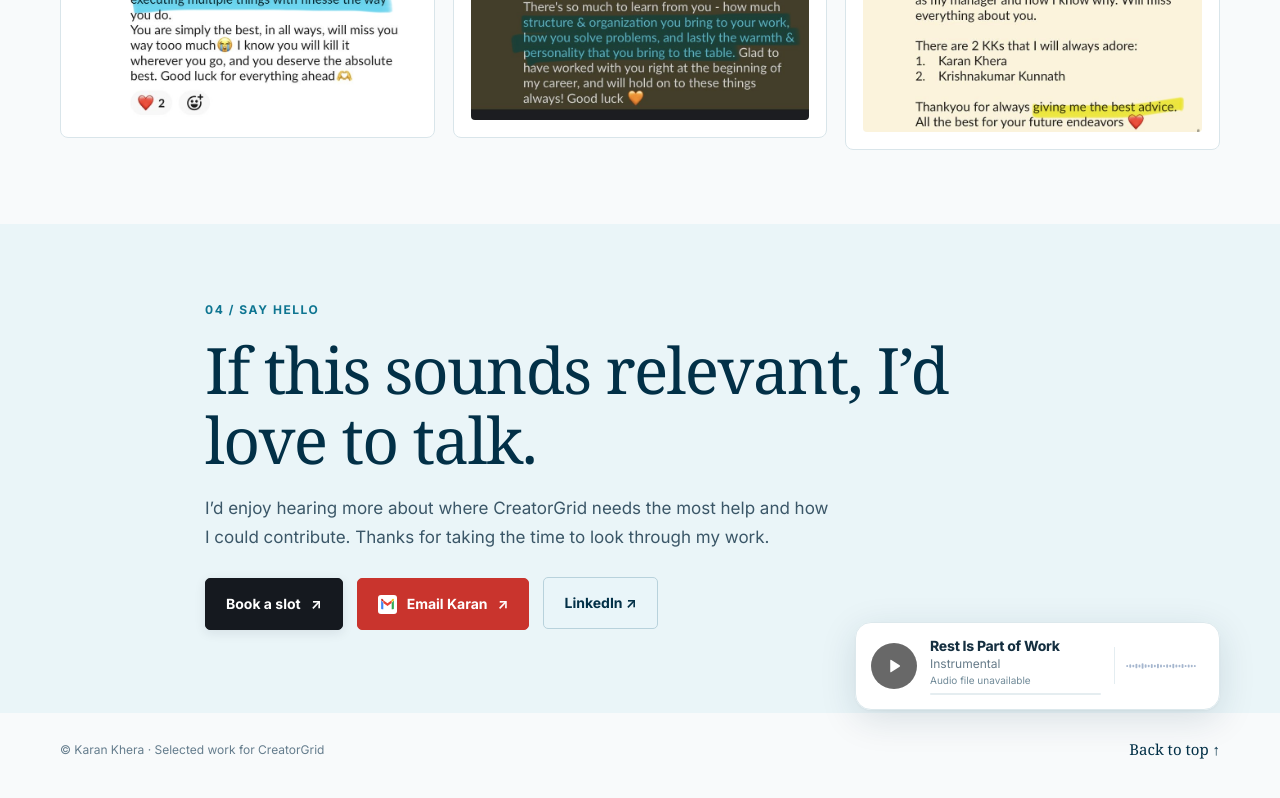
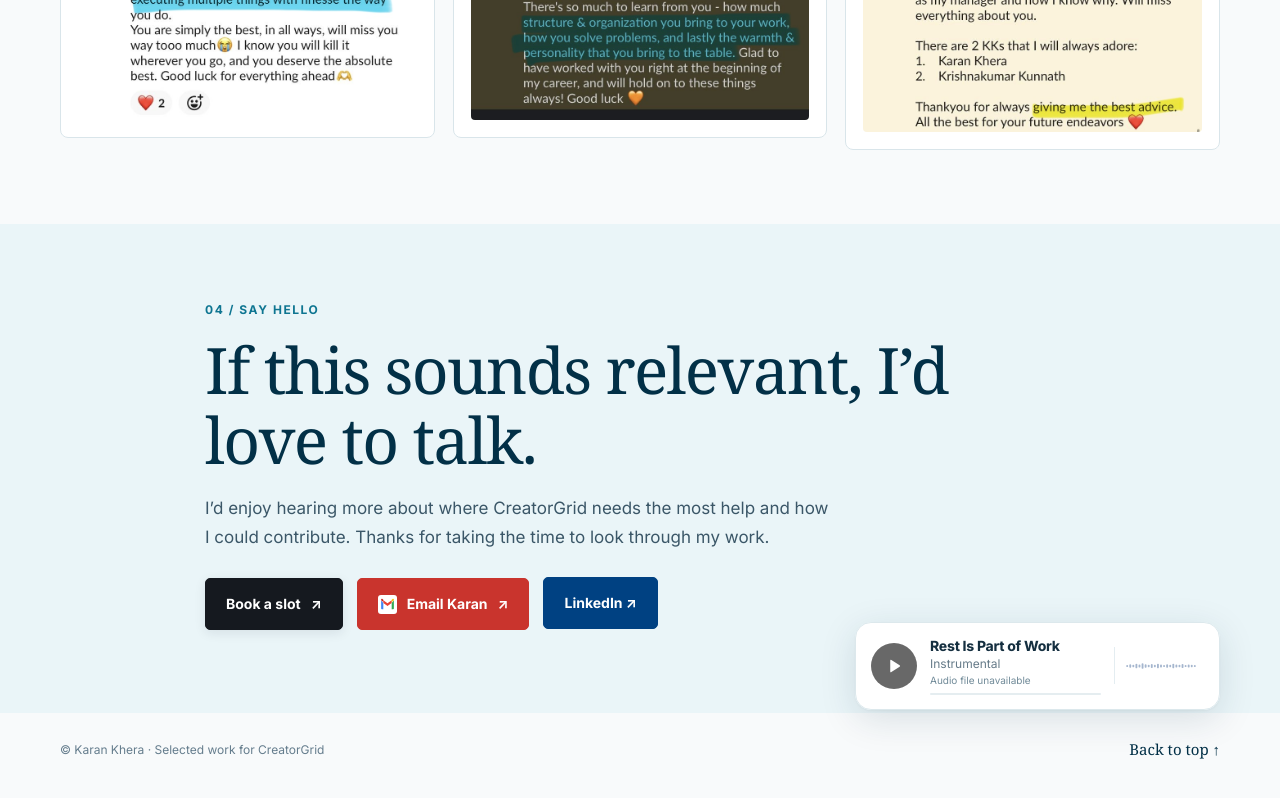
Before and after one commit to karan-khera/hire-me-creatorgrid, a plain HTML site: page index.html in a window 1280 px wide. In both pictures the pointer is over the link "LinkedIn ↗". Shown: the part 4663-5461 px from the top of the page. Drawn offline with Linux system fonts and the light colour scheme.

Commit message:
Style LinkedIn contact CTA in brand blue

```diff
--- a/site-design.css
+++ b/site-design.css
@@ -218,3 +218,15 @@ html.embedded-page .music-dock {display:none!important}
 @media(prefers-reduced-motion:reduce){
   .music-play,.music-progress span {transition:none}
 }
+/* LinkedIn CTA: use its recognizable brand blue, without affecting the outline project CTA. */
+.portfolio-home .contact-links a[href*="linkedin.com"] {
+  background:#0A66C2;
+  border-color:#0A66C2;
+  color:#fff;
+}
+.portfolio-home .contact-links a[href*="linkedin.com"]:hover,
+.portfolio-home .contact-links a[href*="linkedin.com"]:focus-visible {
+  background:#004182;
+  border-color:#004182;
+  color:#fff;
+}
```
